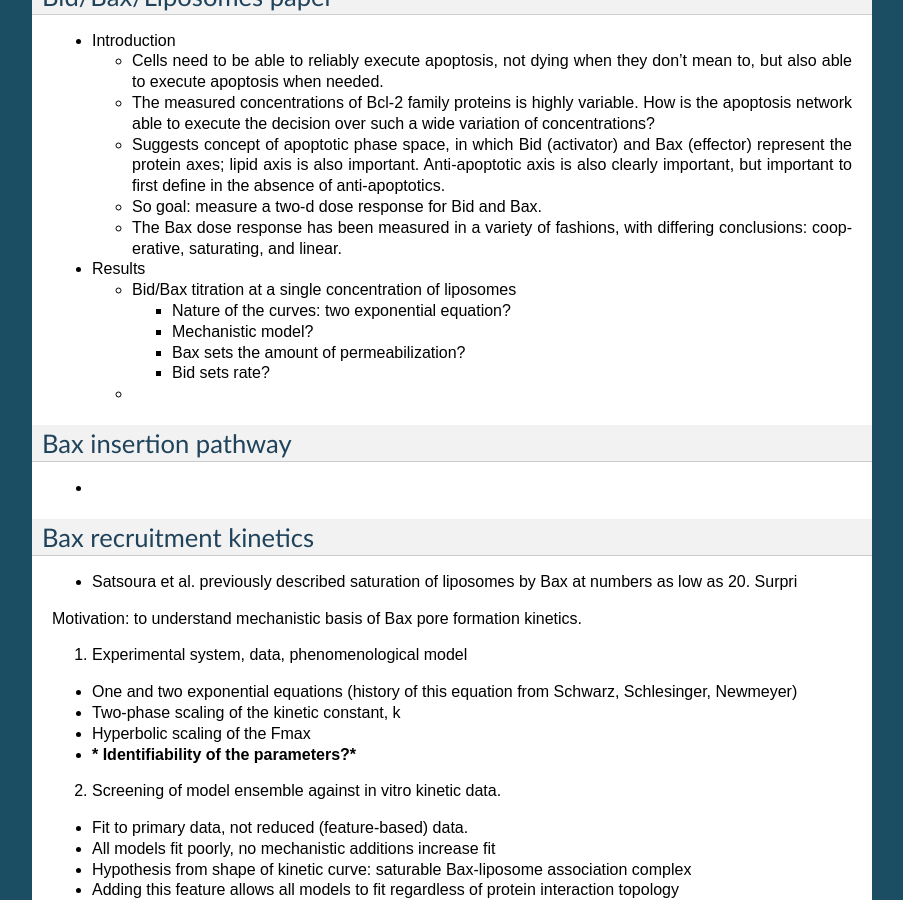
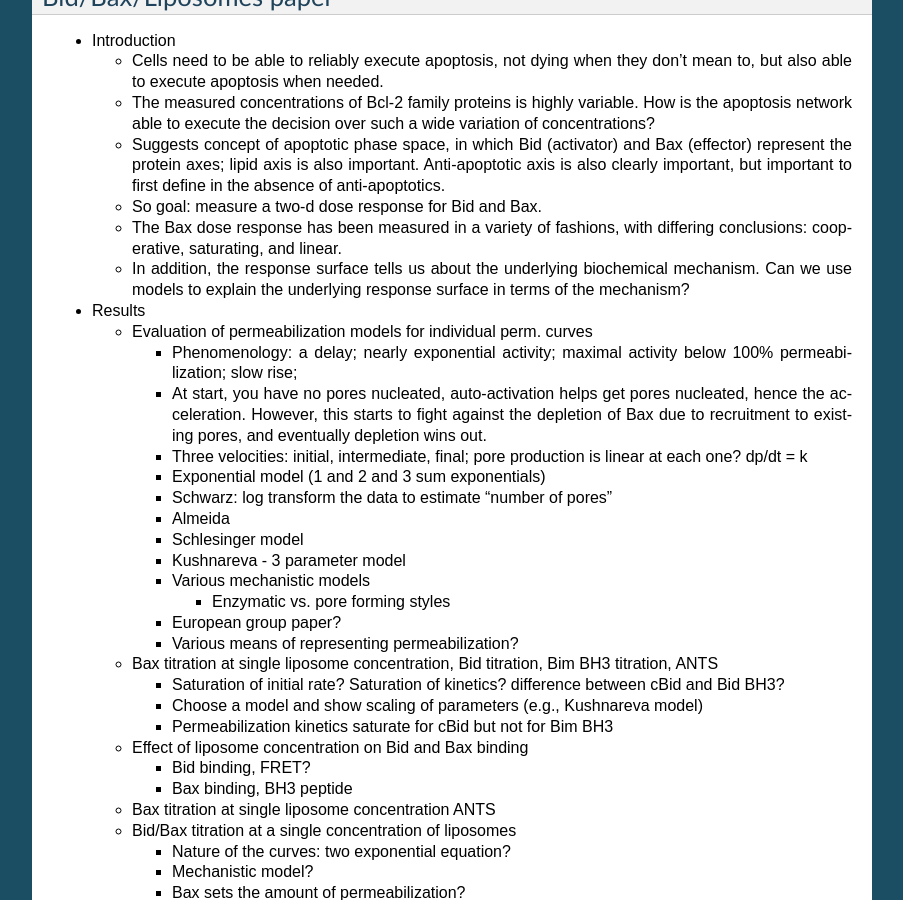
Before and after one commit to johnbachman/tBidBaxLipo, a Sphinx documentation site: the page built from doc/outline.rst, in a window 1280 px wide and 900 px high, scrolled down 330 px. Shown: the whole window, without its empty margins (198-1101 px from the left). Built offline with Sphinx 7.4.7, drawn with Linux system fonts in a browser that asks for light colours.

Commit message:
Changes to outline

```diff
--- a/doc/outline.rst
+++ b/doc/outline.rst
@@ -34,7 +34,64 @@ Bid/Bax/Liposomes paper
   - The Bax dose response has been measured in a variety of fashions, with
     differing conclusions: cooperative, saturating, and linear.
 
+  - In addition, the response surface tells us about the underlying biochemical
+    mechanism. Can we use models to explain the underlying response surface
+    in terms of the mechanism?
+
 - Results
+
+  - Evaluation of permeabilization models for individual perm. curves
+
+    - Phenomenology: a delay; nearly exponential activity; maximal activity
+      below 100% permeabilization; slow rise;
+
+    - At start, you have no pores nucleated, auto-activation helps
+      get pores nucleated, hence the acceleration. However, this
+      starts to fight against the depletion of Bax due to recruitment
+      to existing pores, and eventually depletion wins out.
+
+    - Three velocities: initial, intermediate, final; pore production is
+      linear at each one? dp/dt = k
+
+    - Exponential model (1 and 2 and 3 sum exponentials)
+
+    - Schwarz: log transform the data to estimate "number of pores"
+
+    - Almeida
+
+    - Schlesinger model
+
+    - Kushnareva - 3 parameter model
+
+    - Various mechanistic models
+
+      - Enzymatic vs. pore forming styles
+
+    - European group paper?
+
+    - Various means of representing permeabilization?
+
+
+  - Bax titration at single liposome concentration, Bid titration, Bim BH3
+    titration, ANTS
+
+    - Saturation of initial rate? Saturation of kinetics? difference between
+      cBid and Bid BH3?
+
+    - Choose a model and show scaling of parameters (e.g., Kushnareva model)
+
+    - Permeabilization kinetics saturate for cBid but not for Bim BH3
+
+
+  - Effect of liposome concentration on Bid and Bax binding
+
+    - Bid binding, FRET?
+
+    - Bax binding, BH3 peptide
+
+
+  - Bax titration at single liposome concentration ANTS
+
 
   - Bid/Bax titration at a single concentration of liposomes
 
```
